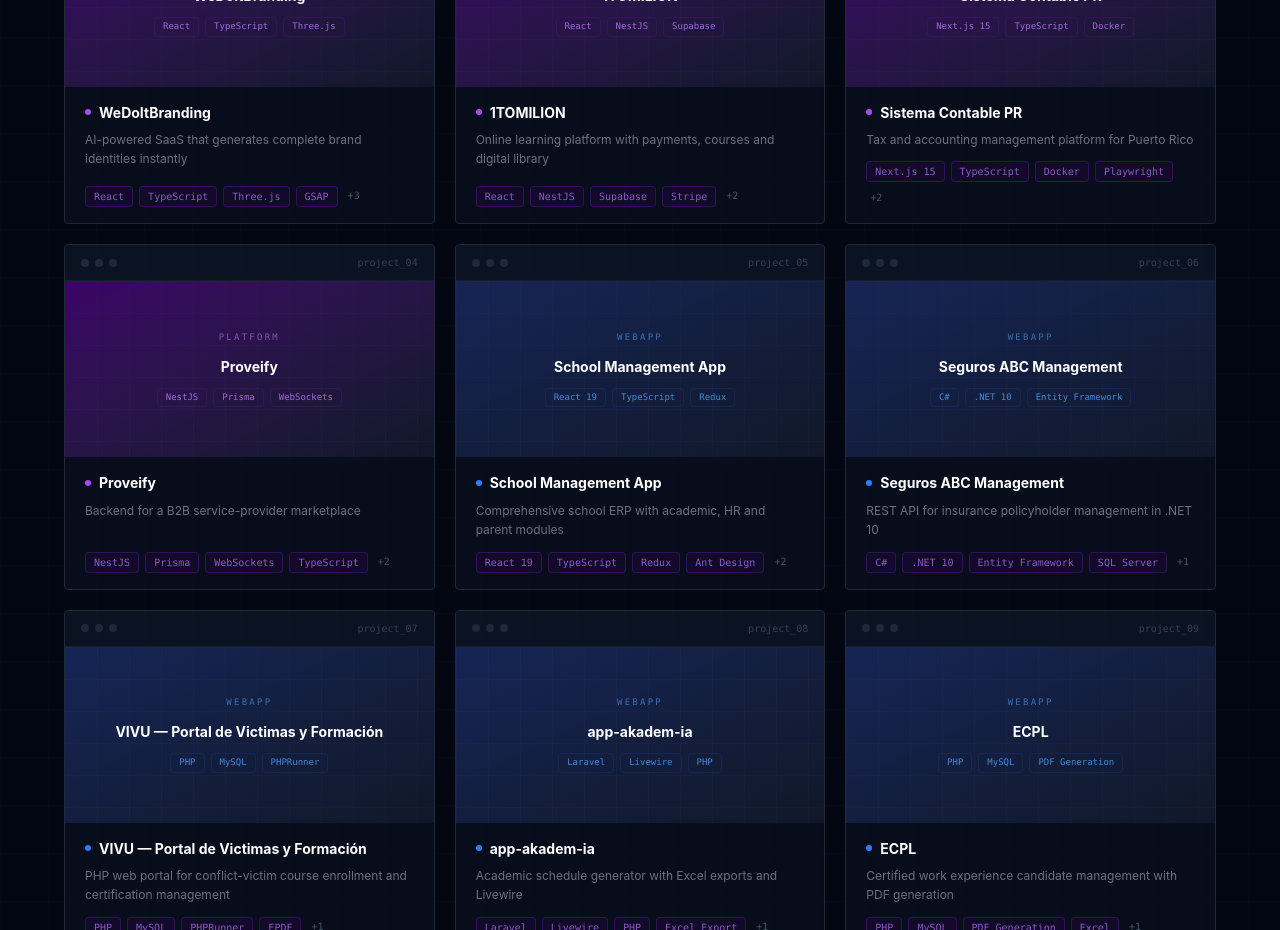
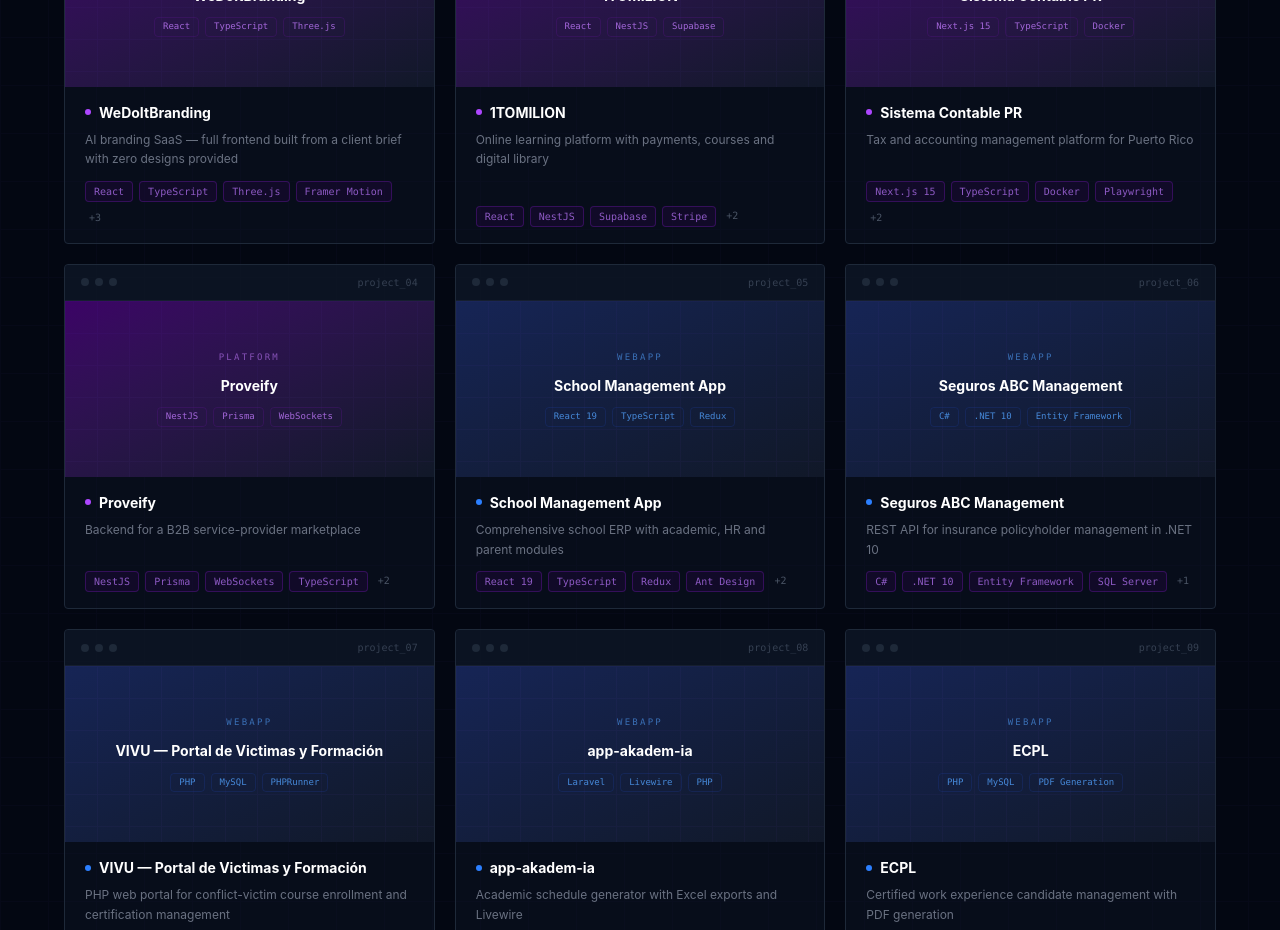
Before and after one commit to HannerB/PORTFOLIO, a React (Vite) app: page / in a window 1280 px wide. Shown: the part 4240-5170 px from the top of the page. Built offline with nearby package versions, Linux system fonts and the light colour scheme.

Commit message:
FEAT: Update WeDoItBranding entry — accurate data and client narrative

```diff
--- a/src/components/ExperienceModal.jsx
+++ b/src/components/ExperienceModal.jsx
@@ -74,8 +74,9 @@
     {
         slug: "wedoitweb",
         title: "WeDoItBranding",
-        desc: "AI-powered brand identity SaaS with Three.js WebGL hero, GSAP animations and a 13-step questionnaire.",
-        tags: ["React", "Three.js", "GSAP", "Vite"],
+        period: "Dec 2025 – Jan 2026",
+        desc: "Built from reference sites alone — no designs or wireframes. Client initially dissatisfied with first delivery; rebuilt with custom Three.js WebGL hero, scroll-driven interactions and split-screen AI questionnaire. Final verdict: 'the result was excellent.'",
+        tags: ["React", "Three.js", "Framer Motion", "Vite"],
     },
     {
         slug: "sistema-contable-pr",
@@ -260,9 +261,14 @@
                                     className="group border border-gray-800 hover:border-purple-600/60 bg-gray-900/30 hover:bg-gray-900/60 rounded p-4 transition-all duration-200 flex flex-col gap-2"
                                 >
                                     <div className="flex items-center justify-between">
-                                        <h3 className="text-white text-sm font-semibold group-hover:text-purple-300 transition-colors duration-200">
-                                            {item.title}
-                                        </h3>
+                                        <div>
+                                            <h3 className="text-white text-sm font-semibold group-hover:text-purple-300 transition-colors duration-200">
+                                                {item.title}
+                                            </h3>
+                                            {item.period && (
+                                                <span className="font-mono text-[9px] text-gray-600">{item.period}</span>
+                                            )}
+                                        </div>
                                         <FaArrowRight size={9} className="text-gray-700 group-hover:text-purple-400 transition-colors duration-200" />
                                     </div>
                                     <p className="text-gray-600 text-[11px] leading-relaxed flex-1">{item.desc}</p>
--- a/src/data/projects.js
+++ b/src/data/projects.js
@@ -7,41 +7,41 @@
     {
         slug: "wedoitweb",
         category: "platform",
-        year: "2025",
+        year: "Dec 2025 – Jan 2026",
         title: "WeDoItBranding",
-        tagline: "AI-powered SaaS that generates complete brand identities instantly",
+        tagline: "AI branding SaaS — full frontend built from a client brief with zero designs provided",
         image: "https://picsum.photos/seed/wedoitweb/1200/600",
         screenshots: [],
         github: PROFILE,
         githubPrivate: true,
-        link: "",
-        tags: ["React", "TypeScript", "Three.js", "GSAP", "Framer Motion", "Vite", "Tailwind"],
+        link: "https://wedoitweb.hanner.dev",
+        tags: ["React", "TypeScript", "Three.js", "Framer Motion", "Vite", "CSS Modules", "Lottie"],
         overview:
-            "WeDoItBranding is a SaaS platform that generates professional brand identities through an AI-powered pipeline. Users complete a 13-point questionnaire covering brand foundations, personality, visual preferences and target audience. The AI then produces a complete brand kit: vector logos, a 10-page brand book, tone-of-voice guidelines and industry-specific mockups — delivered instantly. Two pricing tiers target startups and established businesses respectively.",
+            "Freelance Fiverr project to build the entire frontend of WeDoItBranding — an AI-powered SaaS that generates complete brand identities from a 13-question brief. The client provided no designs: only two reference sites (ClickUp, Mobbin) and a detailed written vision. After the first delivery the client was dissatisfied — 'it looks like a template.' I went back, rebuilt the hero with custom Three.js WebGL, added scroll-driven interactions and per-question visual panels, and delivered a production-grade React SPA spanning 8 fully-routed pages (landing, questionnaire, pricing, contact, help center, terms, privacy, 404) — all lazy-loaded — with a live Google Cloud Run integration that downloads generated logos and brand books directly to the user's browser. Final verdict: 'the result was excellent.'",
         problem:
-            "Professional branding from agencies takes weeks and costs thousands. WeDoItBranding collapses that timeline to minutes with a guided questionnaire that feeds structured data to AI design agents.",
-        role: "Frontend developer. Built the entire React application from scratch: interactive 3D hero with Three.js, scroll-triggered animations with GSAP, the multi-step AI questionnaire flow, pricing and conversion pages, and the full component system with performance optimizations.",
+            "After the first delivery the client said: 'it looks like a template — not the dynamic, interactive page I asked for.' I went back, redesigned the hero with a custom WebGL scene built from scratch, added floating brand logo animations, rebuilt the scroll section, and added per-question visual panels to the questionnaire. The final verdict: 'the result was excellent' — and an open invitation for future projects.",
+        role: "Sole frontend developer. Interpreted a vague brief with no wireframes or mockups, sourced all visual assets independently (Pexels, Unsplash, Pixabay, Lottie), and delivered a complete SPA: custom Three.js 3D scene, split-screen AI questionnaire with 13 contextual visual panels, scroll-driven step animations built with native browser APIs, and a live AI pipeline that downloads real generated brand assets.",
         features: [
-            { title: "Interactive 3D hero (Three.js)", description: "WebGL scene with a central octahedron, floating geometric shapes, 500-particle system and mouse-interactive rotation. Loaded lazily with Suspense to not block initial render." },
-            { title: "13-step AI questionnaire", description: "Multi-section form capturing brand foundations, personality archetypes, visual preferences, industry context and audience demographics. Includes progress tracking and an AI loader animation during processing." },
-            { title: "Scroll-triggered animations (GSAP)", description: "IntersectionObserver + GSAP timeline drives progress-line fills, staggered list reveals and section-specific transitions. RAF-throttled scroll listeners prevent layout thrashing." },
-            { title: "Bento grid output showcase", description: "Responsive bento grid displays AI deliverables: vector logos (SVG/EPS), brand book preview, tone-of-voice guidelines and real-world mockups." },
-            { title: "Pricing & conversion funnel", description: "Two-tier pricing ($25 Professional / $35 Global Authority) with feature comparison, testimonials, brand showcase section and floating-logo final CTA." },
-            { title: "Performance-optimized build", description: "Manual Vite chunk splitting (React, Framer Motion, Three.js, Lottie in separate chunks), content-hash asset naming for long-term caching and Terser minification removing console logs." },
+            { title: "Custom Three.js hero (no library wrapper)", description: "The hero has two independent visual layers. First, HeroBackground: mouse-tracking CSS gradient orbs that shift position in real time behind the headline text. Second, Hero3D: a WebGL scene built from scratch with an OctahedronGeometry crystal using MeshPhysicalMaterial (transmission + clearcoat for a glass effect), wireframe overlay, 5 independently animated floating elements (tori, boxes, icosahedron), 500-particle buffer geometry with AdditiveBlending, and 3 purple point lights that orbit dynamically. Mouse position also rotates the 3D group in real time. Pixel ratio capped at 1.5. Lazy-loaded with Suspense so the landing renders immediately while WebGL initializes in the background." },
+            { title: "Live AI pipeline integration", description: "On questionnaire submission, a structured 13-field payload is POSTed to a live Google Cloud Run endpoint. The response includes a base64-encoded logo and a branding JSON. The client decodes the base64, creates a Blob URL, and triggers browser downloads for both files — no server proxy, no extra round trip." },
+            { title: "Split-screen immersive questionnaire", description: "Each of the 13 questions occupies the full viewport with a dual-panel layout: left for the question input, right for a tailored contextual visual. Archetype SVGs update on selection, color atmosphere images render with dynamic gradient overlays matching each palette, logo examples auto-rotate every 5 seconds, and dedicated video loops play per question. Three Lottie loading screens appear between question blocks, cycling through AI status messages to simulate a real processing pipeline." },
+            { title: "Scroll-driven 'How It Works' — no GSAP", description: "A RAF-throttled passive scroll listener calculates the user's progress through the section (0–1) and drives a filling vertical progress line, active step switching at 33%/66% thresholds, sticky content visibility, and a background of 20 repeating AutoScrollBanner rows flowing in alternating directions. All with native browser APIs — no animation library dependency." },
+            { title: "Tabbed infinite carousel (24 videos)", description: "4 tabs (Color Systems, Brand Books, Vector Logos, Mockups) × 6 video items each. Tab transitions use Framer Motion AnimatePresence. The carousel is CSS-only infinite scroll — items duplicated 2× in the DOM, looped with a CSS animation. Videos load lazily via a custom LazyVideo component that observes the viewport before setting the src." },
+            { title: "FinalCTA scroll-stacked logo explosion", description: "19 real brand logos (Spotify, Nike, Apple, Google, Adobe, Figma, Stripe, etc.) animate outward from center on scroll entry using per-logo CSS custom property offsets (--offset-x, --offset-y), then enter a continuous float cycle with staggered delays. Six content elements reveal progressively as the user scrolls through the pinned section — no JavaScript animation libraries used." },
         ],
         stack: {
-            frontend: ["React 19", "TypeScript", "Vite + SWC", "React Router 6"],
-            styling: ["Tailwind CSS 3", "CSS Modules", "PostCSS"],
-            animation: ["Framer Motion 12", "GSAP 3", "Lottie React"],
+            frontend: ["React 19", "TypeScript", "Vite 7 + SWC", "React Router 6"],
+            styling: ["Tailwind CSS 3", "CSS Modules", "PostCSS", "Autoprefixer"],
+            animation: ["Framer Motion 12", "Lottie React", "CSS keyframes"],
             "3d": ["Three.js 0.128"],
-            ui: ["Radix UI", "Lucide React", "Magic UI components", "shadcn/ui patterns"],
-            infra: ["Vite manual chunk splitting", "Terser", "Autoprefixer"],
+            ui: ["Radix UI", "Lucide React", "Magic UI components", "clsx + tailwind-merge"],
+            infra: ["Vite manual chunk splitting", "esbuild minifier", "Vercel + _headers caching rules"],
         },
         highlights: [
-            "Hero3D component uses device pixel ratio clamping to cap at 2x — prevents 4K+ screens from rendering 16M+ pixels unnecessarily while keeping the scene sharp.",
-            "Three.js scene is isolated in a lazy-loaded component with a Suspense fallback — the rest of the landing renders immediately while WebGL initializes in the background.",
-            "GSAP ScrollTrigger instances are registered once and cleaned up on unmount — no memory leaks even when users navigate back and forth via React Router.",
-            "Vite config splits vendor code into five separate chunks (react, framer, three, lottie, radix) so a change to one animation doesn't invalidate the Three.js cache.",
+            "No GSAP anywhere in the codebase — all scroll animations are native: IntersectionObserver for section reveals, RAF-throttled passive listeners for the step tracker, CSS keyframes for carousels. Cuts a 30KB+ dependency for behaviors achievable without it.",
+            "Three.js uses MeshPhysicalMaterial with transmission and clearcoat — not the typical Lambert/Phong. Combined with ACESFilmic tone mapping and dynamic orbiting lights, it produces a convincing glass-crystal effect that justifies the WebGL overhead.",
+            "Pixel ratio capped at 1.5, not the default device value. On a 4K screen this prevents rendering ~9M pixels unnecessarily. The scene stays perceptually sharp and the GPU frame budget stays under control.",
+            "Five isolated vendor chunks (react, framer-motion, three, lottie, catch-all). A style change to the questionnaire CSS doesn't bust the Three.js cache — each chunk invalidates independently via content hashing.",
         ],
     },
     {
```
